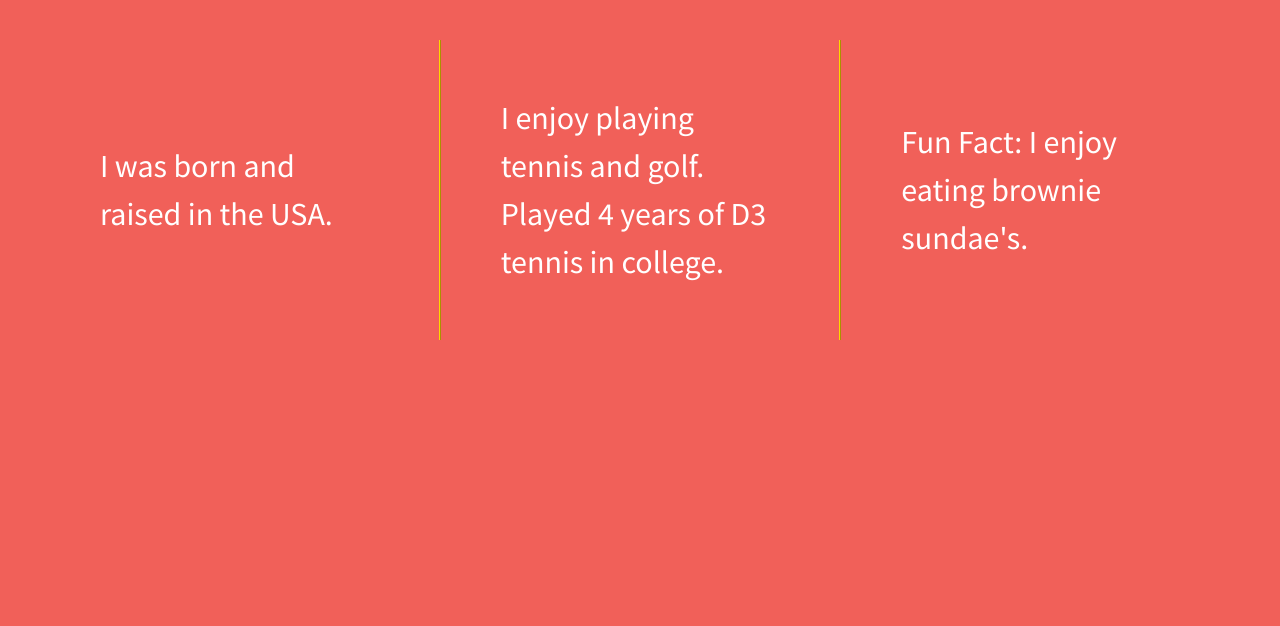
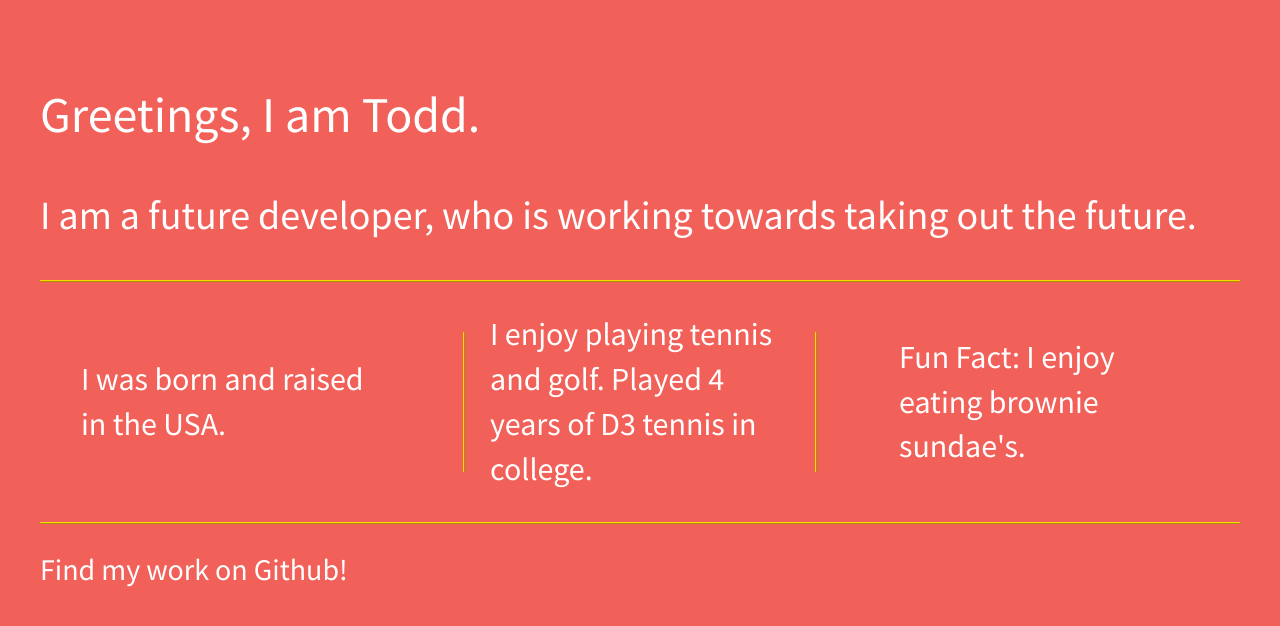
Before and after one commit to tunge1/flexbox-div, a plain HTML site: page index.html in a window 1280 px wide. Drawn offline with nearby package versions, Linux system fonts and the light colour scheme.

Commit message:
Added customized flexbox layout

```diff
--- a/css/main.css
+++ b/css/main.css
@@ -112,10 +112,34 @@ body {
   font-size: 1.25em;
   height: 100%;
 }
+header {
+    font-size: 2.5em;
+    margin: 50px 0px;
+}
 
 .wrapper {
   display: flex;
-  justify-content: space-between;
+  flex-flow: row wrap;
+  justify-content: space-around;
+}
+header, main, footer {
+    display: flex;
+    width: 100%;
+    line-height: 50px;
+    color: white;
+    font-family: 'Source Sans Pro', sans-serif;
+}
+main {
+    border-bottom: 2px gold ridge;
+    font-size: 2em;
+    padding-bottom: 40px;
+    margin-bottom: 50px;
+}
+footer {
+    border-top: 2px gold ridge;
+    font-size: 1.5em;
+    padding: 20px 0;
+    margin-top: 50px;
 }
 
 .div-1,
@@ -125,15 +149,15 @@ body {
   justify-content: center;
   align-items:center;
   color: #fff;
-  line-height: 1.5em;
   font-size: 1.6em;
   background-color: #f16059;
   width: 25%;
-  height: 300px;
-  padding: 0 60px;
+  height: 100px;
+  padding: 20px 0;
 }
 
 .div-2 {
+    padding: 20px 25px;
     border-left: 2px gold ridge;
     border-right: 2px gold ridge;
 }
--- a/index.html
+++ b/index.html
@@ -22,6 +22,8 @@
         <![endif]-->
 
         <section class="wrapper">
+            <header>Greetings, I am Todd.</header>
+            <main>I am a future developer, who is working towards taking out the future.</main>
             <div class="div-1">
                 <p>I was born and raised in the USA.</p>
             </div>
@@ -31,6 +33,7 @@
             <div class="div-3">
                 <p>Fun Fact: I enjoy eating brownie sundae's.</p>
             </div>
+            <footer>Find my work on Github!</footer>
         </section>
 
         <script src="https://ajax.googleapis.com/ajax/libs/jquery/1.11.3/jquery.min.js"></script>
```
